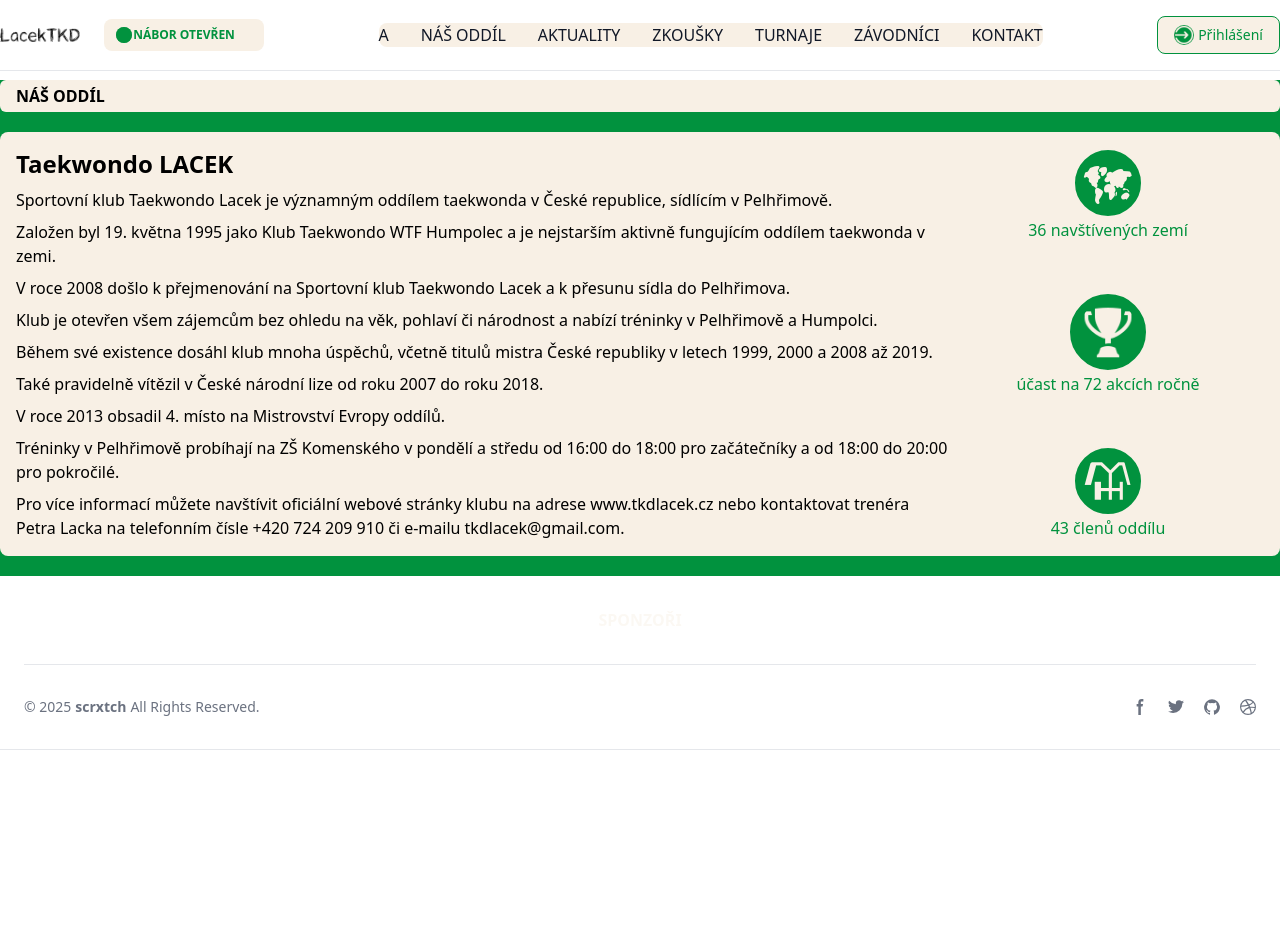
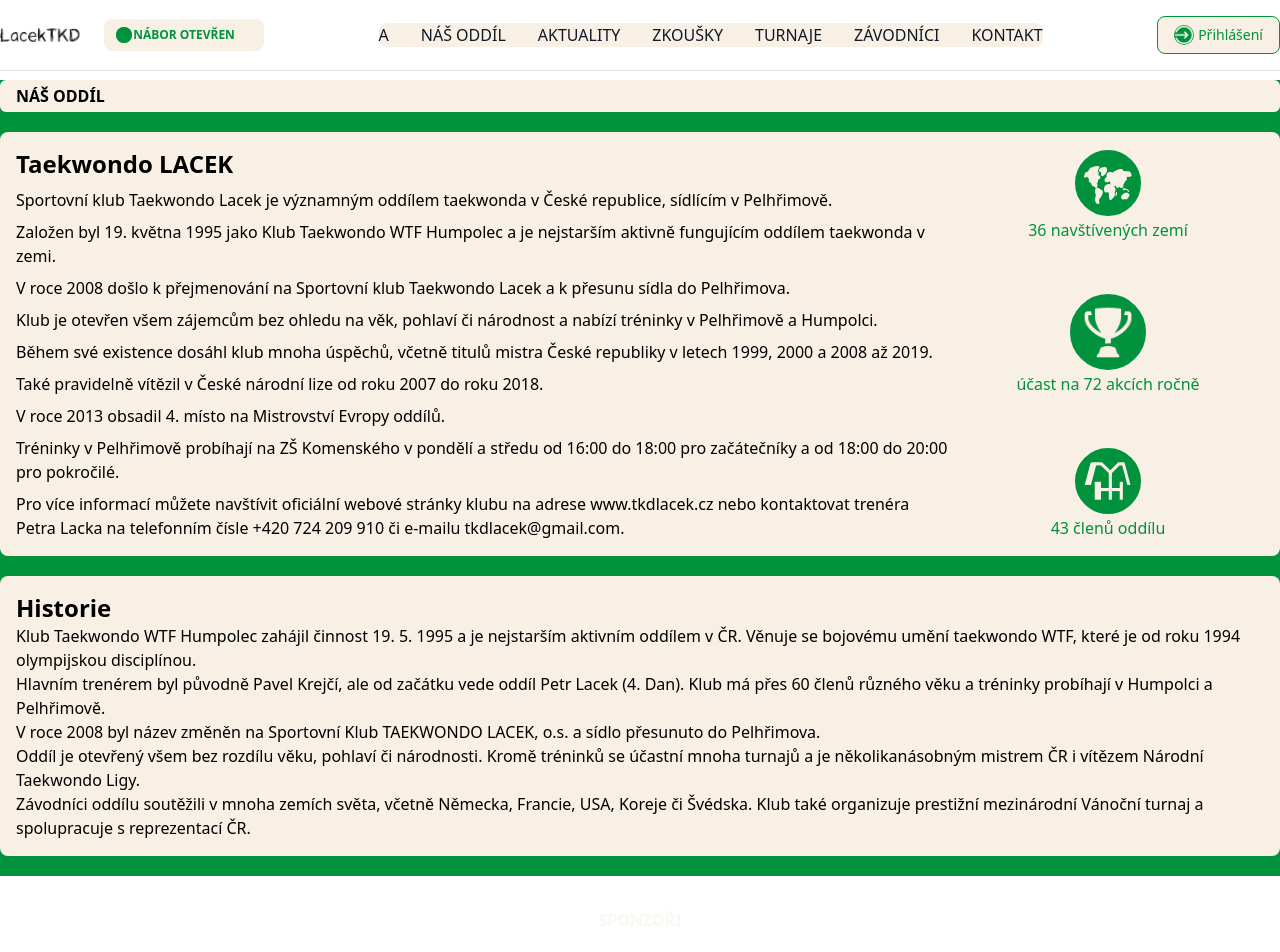
Before and after one commit to scrxtch666/LacekTKD, a React (Vite) app in the folder Frontend/: page /nas-oddil in a window 1280 px wide. Shown: the top 952 px of the page. Before the commit the page ends 800 px from the top, so only its background shows below. Built offline with nearby package versions, Linux system fonts and the light colour scheme.

Commit message:
History sekce

```diff
--- a/Frontend/src/Components/AboutUS.jsx
+++ b/Frontend/src/Components/AboutUS.jsx
@@ -2,6 +2,7 @@
 import React from "react";
 import Devider from "../pages/AboutUs/Devider";
 import Info from "../pages/AboutUs/Info";
+import History from "../pages/AboutUs/History";
 
 function AboutUs() {
   return (
@@ -9,6 +10,7 @@
     <div className="flex flex-col gap-5">
    <Devider />
    <Info />
+   <History />
    </div>
     </>
   );
--- /dev/null
+++ b/Frontend/src/pages/AboutUs/History.jsx
@@ -0,0 +1,41 @@
+function History() {
+  return (
+    <>
+      <div className="card">
+        <span className="font-bold text-2xl">Historie</span>
+        <div>
+          <p>
+            Klub Taekwondo WTF Humpolec zahájil činnost 19. 5. 1995 a je
+            nejstarším aktivním oddílem v ČR. Věnuje se bojovému umění taekwondo
+            WTF, které je od roku 1994 olympijskou disciplínou.
+          </p>
+
+          <p>
+            Hlavním trenérem byl původně Pavel Krejčí, ale od začátku vede oddíl
+            Petr Lacek (4. Dan). Klub má přes 60 členů různého věku a tréninky
+            probíhají v Humpolci a Pelhřimově.
+          </p>
+
+          <p>
+            V roce 2008 byl název změněn na Sportovní Klub TAEKWONDO LACEK, o.s.
+            a sídlo přesunuto do Pelhřimova.
+          </p>
+
+          <p>
+            Oddíl je otevřený všem bez rozdílu věku, pohlaví či národnosti.
+            Kromě tréninků se účastní mnoha turnajů a je několikanásobným
+            mistrem ČR i vítězem Národní Taekwondo Ligy.
+          </p>
+
+          <p>
+            Závodníci oddílu soutěžili v mnoha zemích světa, včetně Německa,
+            Francie, USA, Koreje či Švédska. Klub také organizuje prestižní
+            mezinárodní Vánoční turnaj a spolupracuje s reprezentací ČR.
+          </p>
+        </div>
+      </div>
+    </>
+  );
+}
+
+export default History;
```
